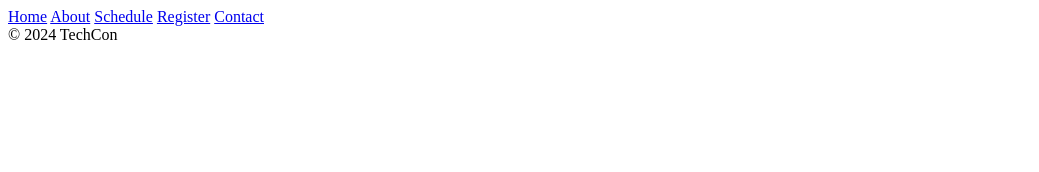
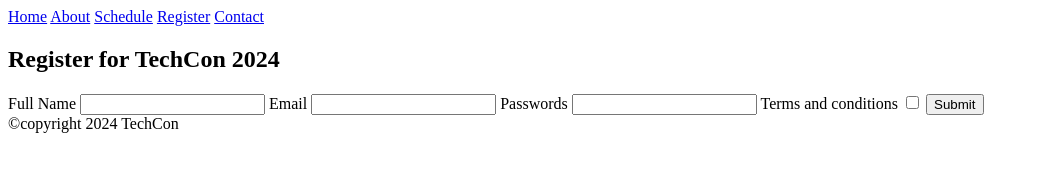
Before and after one commit to nestormuk/TechCon_HTML, a plain HTML site: page techcon_website/register.html in a window 1280 px wide. Shown: the whole page, without its empty margins (0-1039 px from the left). Drawn offline with Linux system fonts and the light colour scheme.

Commit message:
register page added

```diff
--- a/techcon_website/register.html
+++ b/techcon_website/register.html
@@ -13,11 +13,30 @@
             <a href="schedule.html">Schedule</a>
             <a href="register.html">Register</a>
             <a href="contact.html">Contact</a>
+            <h1>Register for TechCon 2024</h1>
         </nav>
     </header>
+    <main>
+        <form action="">
+            <label for="name">Full Name</label>
+            <input type="text">
+
+            <label for="email">Email</label>
+            <input type="email">
+
+            <label for="passwords">Passwords</label>
+            <input type="password">
+
+            <label for="checkbox">Terms and conditions</label>
+            <input type="checkbox">
+
+            <button type="submit">Submit</button>
+
+        </form>
+    </main>
 
     <footer>
-        &copy; 2024 TechCon
+        &copy;copyright 2024 TechCon
     </footer>
 
 </body>
```
